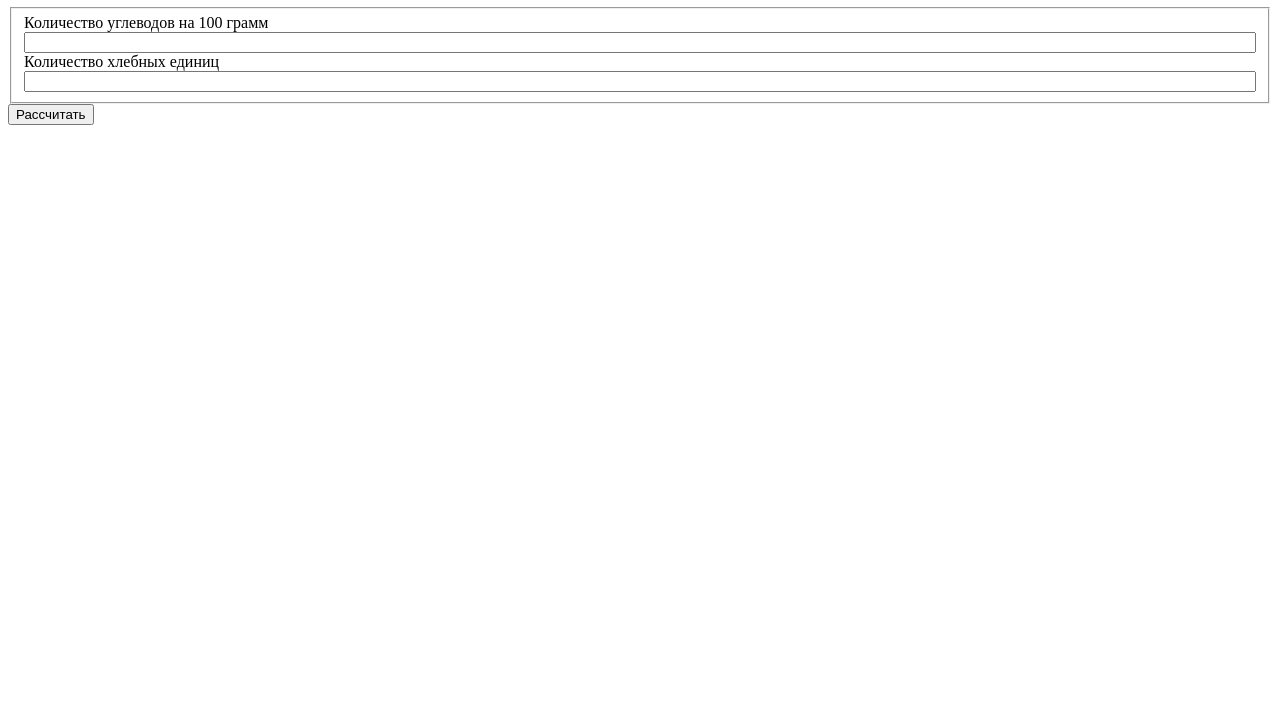
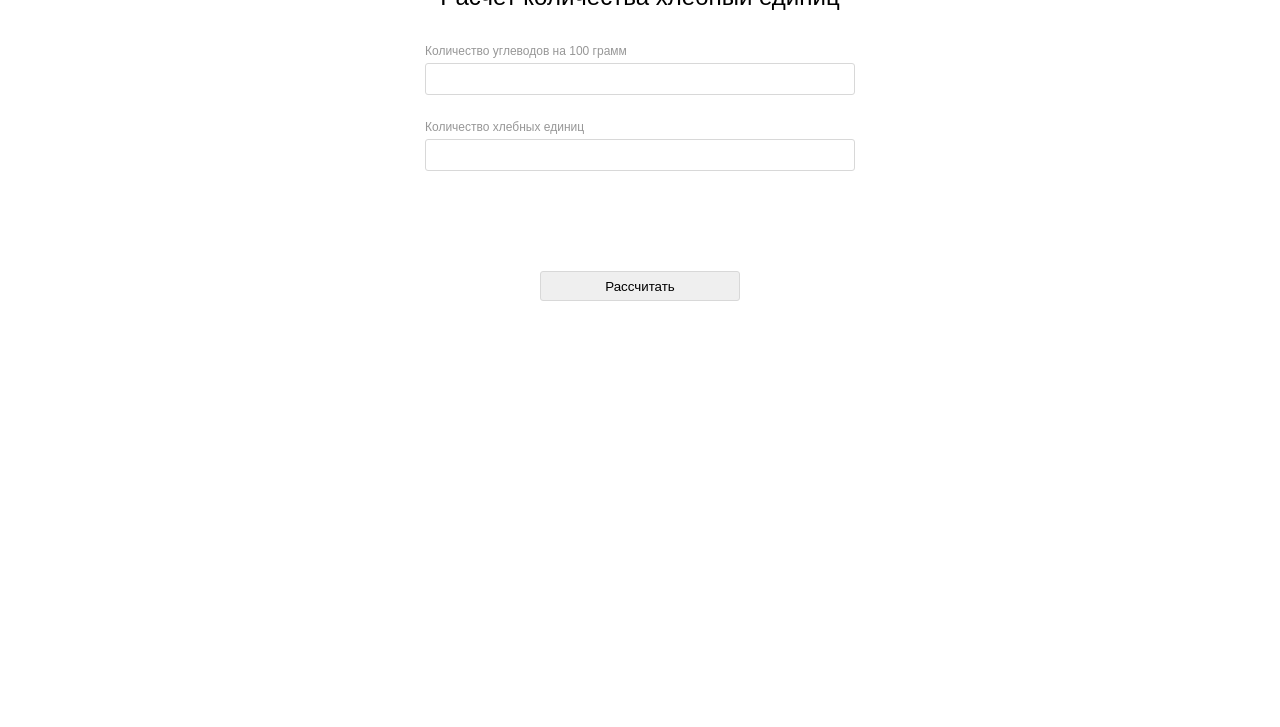
Before and after one commit to ProjectOnGitHub/diacalc, a plain HTML site: page index.html in a window 1280 px wide. Shown: the part 73-800 px from the top of the page. Drawn offline with Linux system fonts and the light colour scheme.

Commit message:
сделал оформление формы

```diff
--- a/index.css
+++ b/index.css
@@ -1,4 +1,68 @@
-.form__fieldset {
+.main {
+  width: 100%;
+  display: flex;
+  justify-content: center;
+  font: normal 18px/24px Arial, sans-serif;
+}
+
+.form {
   display: flex;
   flex-direction: column;
+  align-items: center;
+  max-width: 430px;
+  width: 100%;
+  margin-top: 50px;
 }
+
+.form__fieldset {
+  width: 100%;
+  display: flex;
+  flex-direction: column;
+  padding: 0;
+  margin: 0;
+  border: none;
+  margin-bottom: 15px;
+}
+
+.form__label {
+  padding: 0;
+  font-size: 12px;
+  color: #979797;
+}
+.form__input {
+  height: 30px;
+  margin-bottom: 20px;
+  border: 1px solid #d8d8d8;
+  padding: 0 0 0 5px;
+  outline: none;
+  border-radius: 3px;
+}
+
+.form__title {
+  margin: 0 0 30px 0;
+  font-weight: normal;
+  font-size: 24px;
+}
+
+.form__button {
+  height: 30px;
+  max-width: 200px;
+  width: 100%;
+  margin: 0;
+  padding: 0;
+  border: 1px solid #d8d8d8;
+  border-radius: 3px;
+  transition: 0.3s ease-in-out;
+  cursor: pointer;
+}
+
+.form__button:hover {
+  opacity: 0.5;
+}
+
+.form__result {
+  margin: 0 0 35px 0;
+  font-size: 25px;
+  height: 30px;
+  font-weight: bold;
+}
--- a/index.html
+++ b/index.html
@@ -10,17 +10,19 @@
 </head>
 
 <body>
+  <main class="main">
     <form class="form">
       <h1 class="form__title">Расчет количества хлебный единиц</h1>
       <fieldset class="form__fieldset">
         <label class="form__label">Количество углеводов на 100 грамм</label>
-      <input type="text" class="form__input form__input-carbs" name="carbs">
+        <input type="number" class="form__input form__input-carbs" id="input-carbs" name="carbs" required  max="100">
         <label class="form__label">Количество хлебных единиц</label>
-      <input type="text" class="form__input form__input-unit" name="unit">
+        <input type="number" class="form__input form__input-unit" id="input-unit" name="unit" required  max="10">
       </fieldset>
+      <p class="form__result"></p>
       <button type="submit" class="form__button">Рассчитать</button>
-    <p class="form__result"></p>
     </form>
+  </main>
   <script src="./index.js"></script>
 
 </body>
```
Also changed, not shown: 1 other file. Lines whose indentation alone changed are shown as unchanged.
